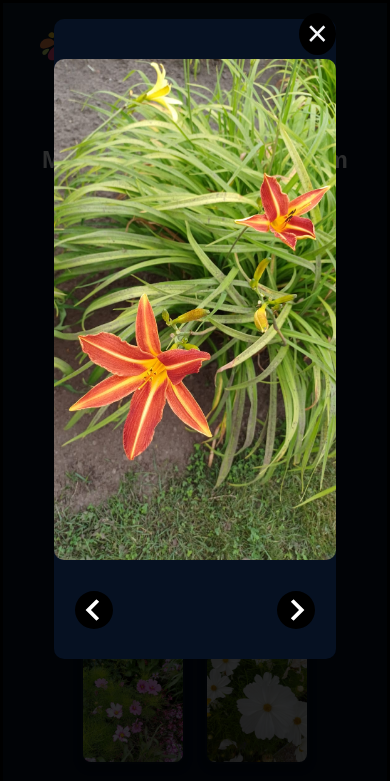
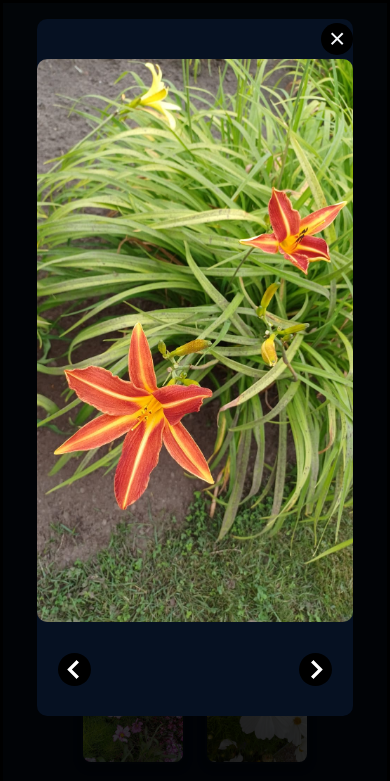
Before and after one commit to c-bakis/fotogram, a plain HTML site: page index.html in a window 390 px wide. Both pictures are taken after a click on the button 133 px from the left and 298 px from the top of the page. Shown: the top 781 px of the page. Drawn offline with Linux system fonts and the light colour scheme; a web font is replaced by a local one.

Commit message:
style: on mobile screen dialog close and arrow buttons smaller

```diff
--- a/style/style.css
+++ b/style/style.css
@@ -74,7 +74,6 @@ footer a:hover {
     text-decoration: underline;
 }
 
-
 h1 {
     text-align: center;
     font-size: 3em;
@@ -105,7 +104,7 @@ h1 {
 
 dialog {
     width: 100%;
-    height: 100vh;
+    height: 100%;
     background-color: rgba(0, 0, 0, 0.8);
 }
 .inner-dialog {
@@ -184,19 +183,30 @@ dialog {
         width: 70%;
         padding: 0;
     }
-    .close {
-        top: 0;
-    }
 }
 @media (max-width: 590px) {
     .inner-dialog {
-        width: 80%;
+        width: 90%;
         height: auto;
-        padding-top: 40px;
+        padding-top: 55px;
+    }
+    .close {
+        font-size: 1.75em;
+    }
+    .arrow {
+        width: 35px;
+        height: 35px;
     }
 }
 
 @media (max-width: 402px) {
+    .inner-dialog {
+        padding-top: 40px;
+    }
+    .inner-dialog img {
+        max-width: 100%;
+        max-height: 75vh;
+    }
     header img {
         width: 180px;
     }
```
